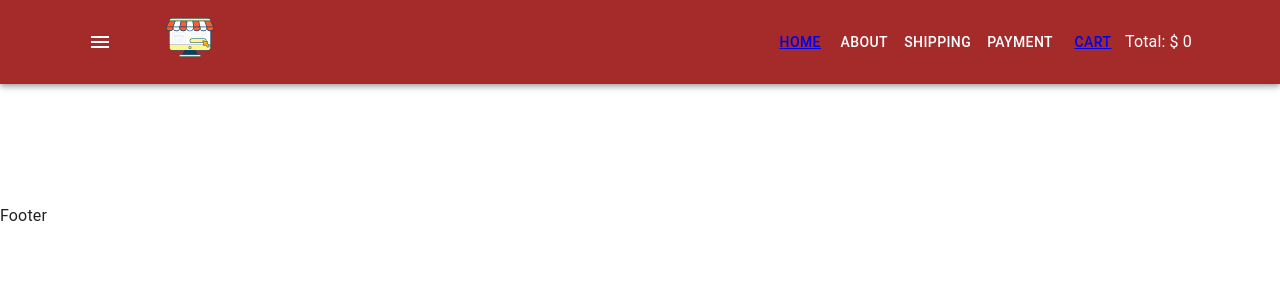
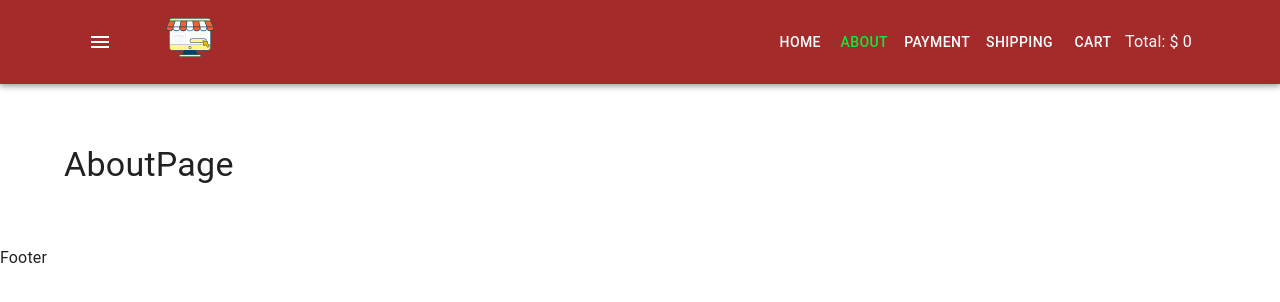
Before and after one commit to asteriab/react-shop-project, a React (Create React App) app: page /about in a window 1280 px wide. Shown: the top 302 px of the page. Built offline with nearby package versions, Linux system fonts and the light colour scheme.

Commit message:
added routes

```diff
--- a/src/components/Menu/Menu.tsx
+++ b/src/components/Menu/Menu.tsx
@@ -1,19 +1,14 @@
-import Button from '@mui/material/Button'
-import { NavLink } from 'react-router-dom'
+import MenuItem from './MenuItem'
 
 type Props = {}
 const Menu = (props: Props) => {
     return (
         <>
-            <Button color="inherit">
-                <NavLink to="/">Home</NavLink>
-            </Button>
-            <Button color="inherit">About</Button>
-            <Button color="inherit">Shipping</Button>
-            <Button color="inherit">Payment</Button>
-            <Button color="inherit">
-                <NavLink to="/cart">Cart</NavLink>
-            </Button>
+            <MenuItem to="/">Home</MenuItem>
+            <MenuItem to="/about">About</MenuItem>
+            <MenuItem to="/payment">Payment</MenuItem>
+            <MenuItem to="/shipping">Shipping</MenuItem>
+            <MenuItem to="/cart">Cart</MenuItem>
         </>
     )
 }
--- /dev/null
+++ b/src/components/Menu/MenuItem.scss
@@ -0,0 +1,9 @@
+.menu-item {
+    color: white;
+    text-decoration: none;
+}
+
+.menu-item-active {
+    color: rgb(13, 234, 60);
+    text-decoration: none;
+}
--- /dev/null
+++ b/src/components/Menu/MenuItem.tsx
@@ -0,0 +1,25 @@
+import Button from '@mui/material/Button'
+import { NavLink } from 'react-router-dom'
+import './MenuItem.scss'
+
+type Props = {
+    to: string
+    children: React.ReactNode
+}
+const MenuItem = ({ to, children }: Props) => {
+    return (
+        <div>
+            <Button color="inherit">
+                <NavLink
+                    to={to}
+                    className={({ isActive }) =>
+                        isActive ? 'menu-item-active' : 'menu-item'
+                    }
+                >
+                    {children}
+                </NavLink>
+            </Button>
+        </div>
+    )
+}
+export default MenuItem
--- a/src/container/App/App.tsx
+++ b/src/container/App/App.tsx
@@ -4,9 +4,12 @@ import CssBaseline from '@mui/material/CssBaseline'
 import { StyledEngineProvider } from '@mui/material/styles'
 import { useState } from 'react'
 import { Container } from '@mui/system'
-import Home from 'pages/Home/Home'
+import Home from 'pages/HomePage/HomePage'
 import { Route, Routes } from 'react-router-dom'
 import CartPage from 'pages/CartPage/CartPage'
+import AboutPage from 'pages/AboutPage/AboutPage'
+import PaymentPage from 'pages/PaymentPage/PaymentPage'
+import ShippingPage from 'pages/ShippingPage/ShippingPage'
 
 type Props = {}
 type ProductsInCartType = {
@@ -33,6 +36,9 @@ const App = (props: Props) => {
                         element={<Home addProductToCart={addProductToCart} />}
                     />
                     <Route path="/cart" element={<CartPage />} />
+                    <Route path="/about" element={<AboutPage />} />
+                    <Route path="/payment" element={<PaymentPage />} />
+                    <Route path="/shipping" element={<ShippingPage />} />
                 </Routes>
             </Container>
             <Footer />
--- /dev/null
+++ b/src/pages/AboutPage/AboutPage.tsx
@@ -0,0 +1,13 @@
+import { Typography } from '@mui/material'
+
+type Props = {}
+const AboutPage = (props: Props) => {
+    return (
+        <div>
+            <Typography variant="h4" component="h1">
+                AboutPage
+            </Typography>
+        </div>
+    )
+}
+export default AboutPage
--- /dev/null
+++ b/src/pages/PaymentPage/PaymentPage.tsx
@@ -0,0 +1,13 @@
+import { Typography } from '@mui/material'
+
+type Props = {}
+const Payment = (props: Props) => {
+    return (
+        <div>
+            <Typography variant="h4" component="h1">
+                Payment
+            </Typography>
+        </div>
+    )
+}
+export default Payment
--- /dev/null
+++ b/src/pages/ShippingPage/ShippingPage.tsx
@@ -0,0 +1,13 @@
+import { Typography } from '@mui/material'
+
+type Props = {}
+const ShippingPage = (props: Props) => {
+    return (
+        <div>
+            <Typography variant="h4" component="h1">
+                ShippingPage
+            </Typography>
+        </div>
+    )
+}
+export default ShippingPage
```
Also changed, not shown: src/pages/HomePage/HomePage.tsx (renamed from src/pages/Home/Home.tsx).
